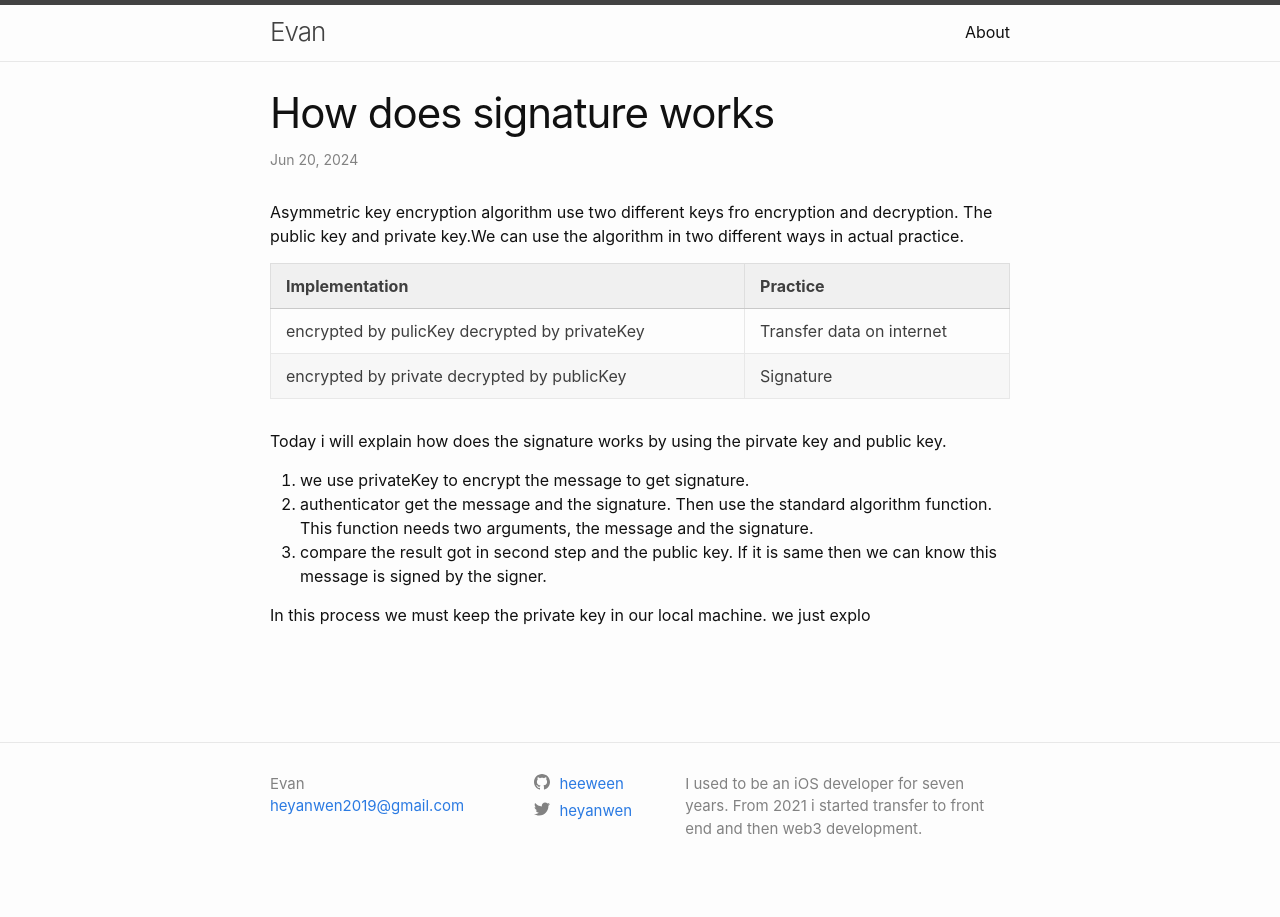
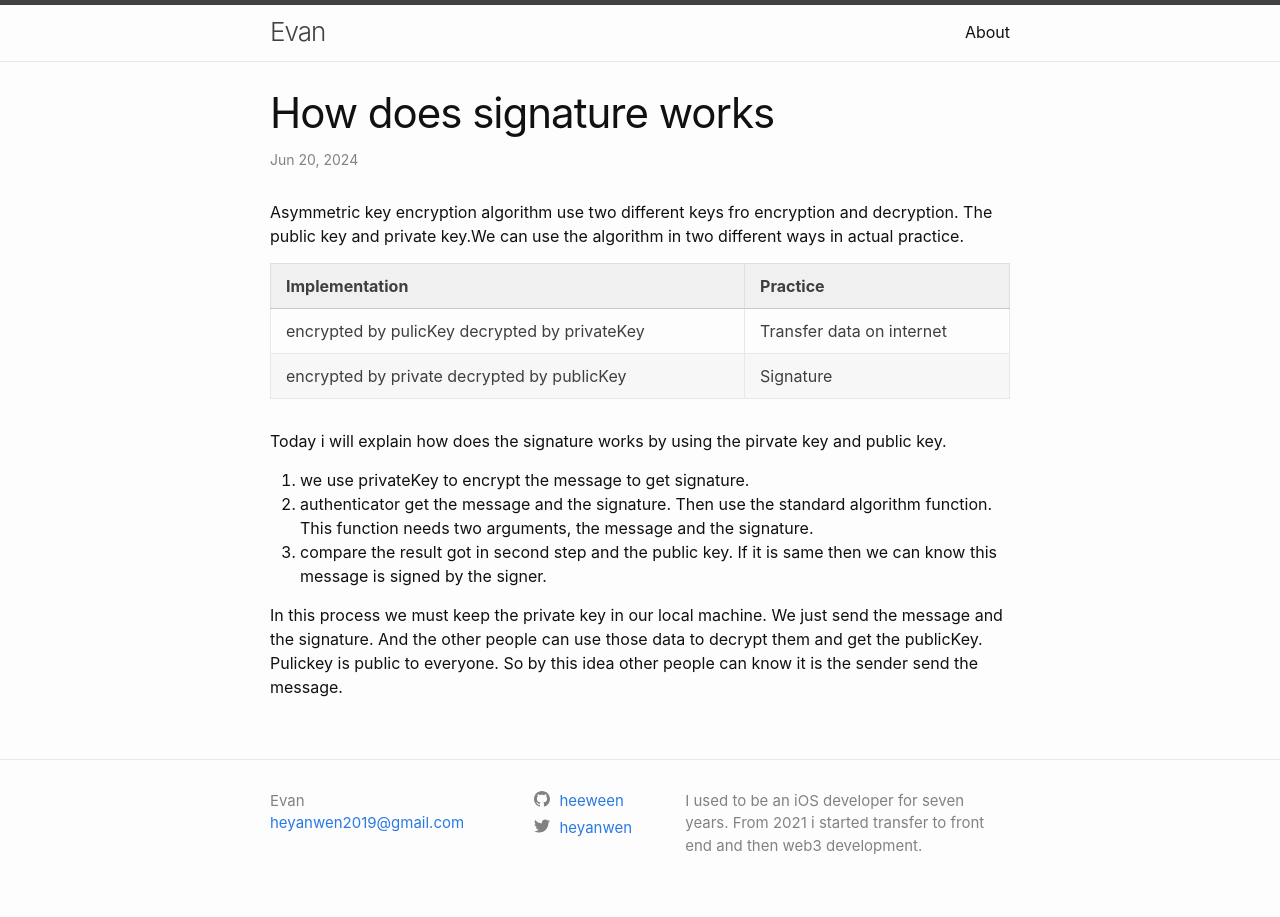
Before and after one commit to heeween/heeween.github.io, a Jekyll site: the page built from _posts/2024-06-20-HowDoesSignatureWorks.markdown, in a window 1280 px wide. Built offline with Jekyll 4.4.1, drawn with Linux system fonts in a browser that asks for light colours.

```diff
--- a/_posts/2024-06-20-HowDoesSignatureWorks.markdown
+++ b/_posts/2024-06-20-HowDoesSignatureWorks.markdown
@@ -18,4 +18,4 @@ Today i will explain how does the signature works by using the pirvate key and p
 2. authenticator get the message and the signature. Then use the standard algorithm function. This function needs two arguments, the message and the signature.
 3. compare the result got in second step and the public key. If it is same then we can know this message is signed by the signer.
 
-In this process we must keep the private key in our local machine. we just explo
+In this process we must keep the private key in our local machine. We just send the message and the signature. And the other people can use those data to decrypt them and get the publicKey. Pulickey is public to everyone. So by this idea other people can know it is the sender send the message.
```
Also changed, not shown: _posts/2024-06-21-WhatDifferenceBetweenApproveAndPermit.markdown (added, +25 -0 lines).
